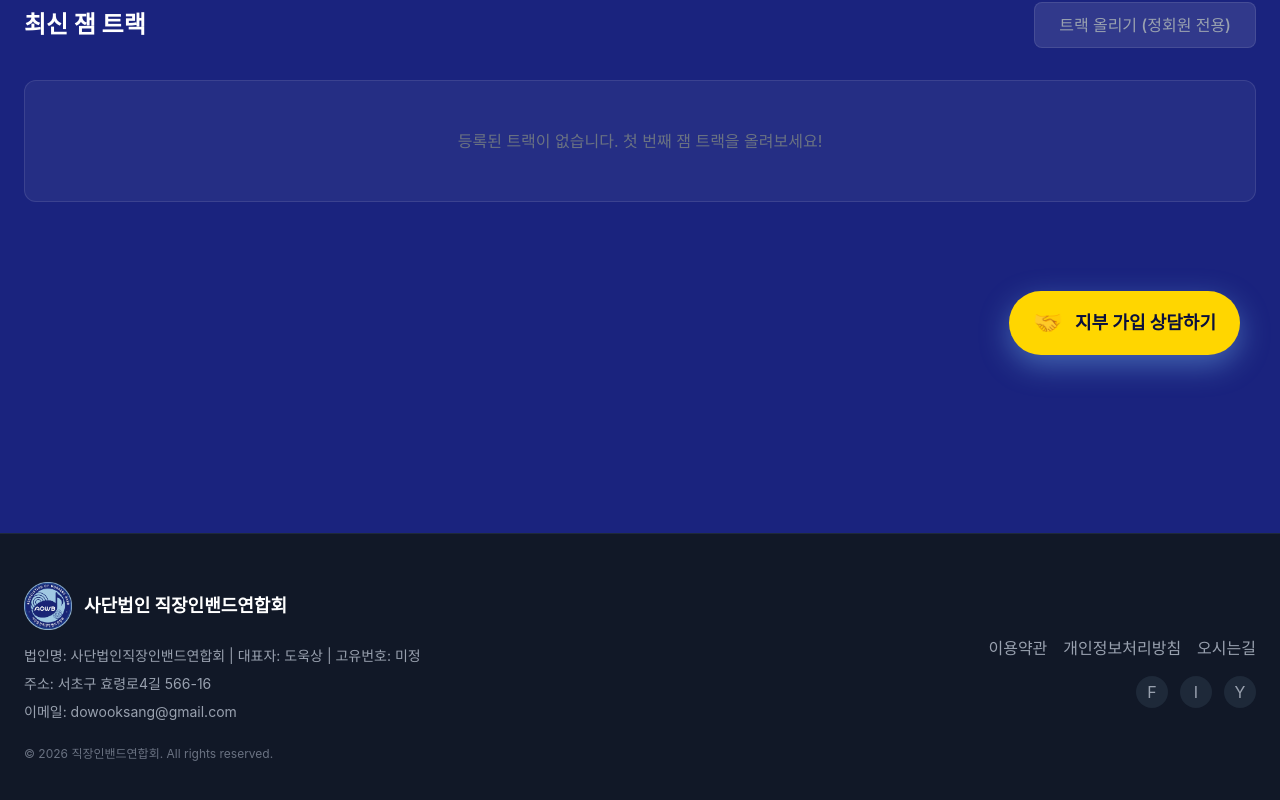
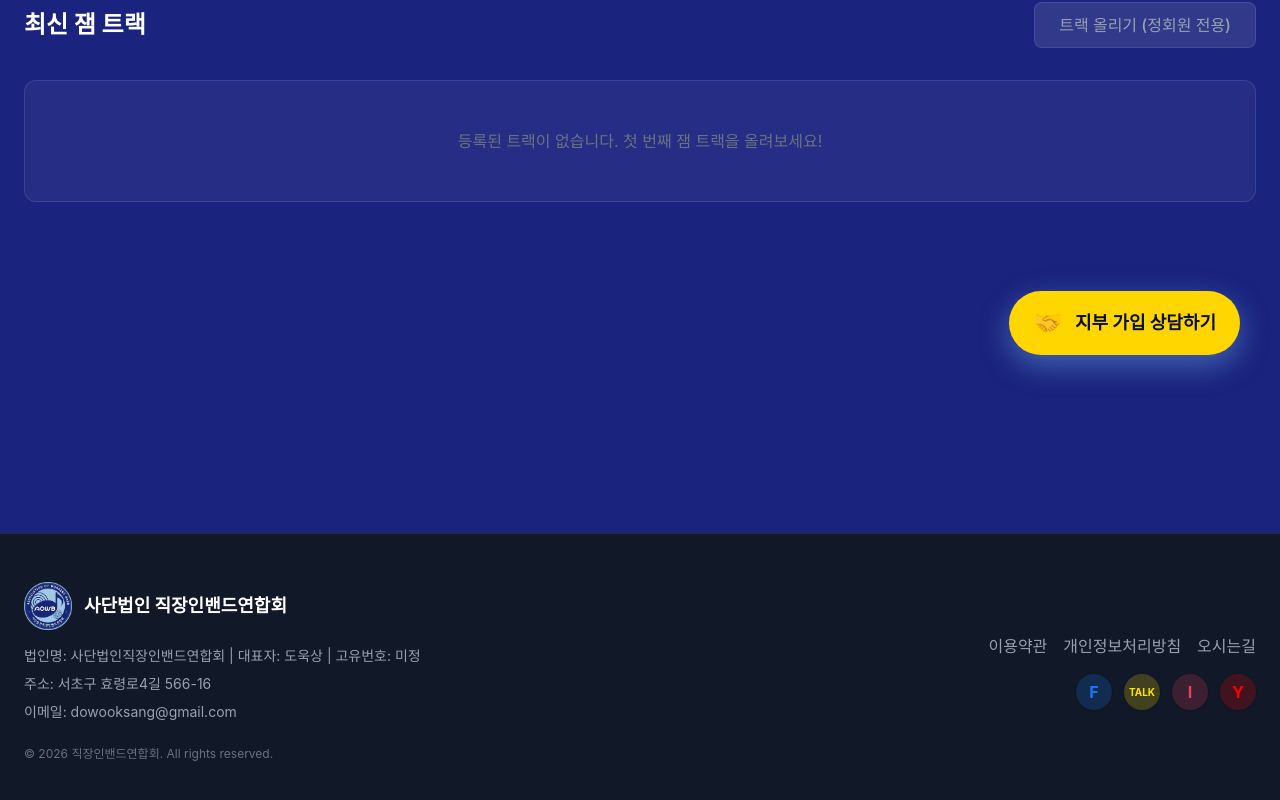
Before and after one commit to dowooksang/-, a Next.js app: page /solo/jam in a window 1280 px wide. Shown: the part 397-1197 px from the top of the page. Built offline with nearby package versions, Linux system fonts and the light colour scheme; a web font is replaced by a local one.

Commit message:
feat: add stats bar, update SNS footer, set 6-level user hierarchy

```diff
--- a/src/app/layout.tsx
+++ b/src/app/layout.tsx
@@ -59,19 +59,23 @@ export default function RootLayout({
                 <Link href="/about/contact" className="hover:text-white transition-colors">오시는길</Link>
               </div>
               <div className="flex gap-3 mt-2 md:mt-0 md:justify-end">
-                {/* SNS Icons placeholders */}
-                <div className="w-8 h-8 rounded-full bg-gray-800 hover:bg-gray-700 flex items-center justify-center cursor-pointer transition-colors">
+                {/* SNS Icons */}
+                <a href="https://facebook.com" target="_blank" rel="noreferrer" className="w-9 h-9 rounded-full bg-[#1877F2]/20 hover:bg-[#1877F2] text-[#1877F2] hover:text-white flex items-center justify-center cursor-pointer transition-all shadow-sm">
                   <span className="sr-only">Facebook</span>
-                  F
-                </div>
-                <div className="w-8 h-8 rounded-full bg-gray-800 hover:bg-gray-700 flex items-center justify-center cursor-pointer transition-colors">
+                  <span className="font-bold">F</span>
+                </a>
+                <a href="https://pf.kakao.com" target="_blank" rel="noreferrer" className="w-9 h-9 rounded-full bg-[#FEE500]/20 hover:bg-[#FEE500] text-[#FEE500] hover:text-[#371D1E] flex items-center justify-center cursor-pointer transition-all shadow-sm">
+                  <span className="sr-only">KakaoTalk</span>
+                  <span className="font-bold text-[10px]">TALK</span>
+                </a>
+                <a href="https://instagram.com" target="_blank" rel="noreferrer" className="w-9 h-9 rounded-full bg-[#E4405F]/20 hover:bg-gradient-to-tr hover:from-[#F58529] hover:via-[#DD2A7B] hover:to-[#8134AF] text-[#E4405F] hover:text-white flex items-center justify-center cursor-pointer transition-all shadow-sm">
                   <span className="sr-only">Instagram</span>
-                  I
-                </div>
-                <div className="w-8 h-8 rounded-full bg-gray-800 hover:bg-gray-700 flex items-center justify-center cursor-pointer transition-colors">
+                  <span className="font-bold">I</span>
+                </a>
+                <a href="https://youtube.com" target="_blank" rel="noreferrer" className="w-9 h-9 rounded-full bg-[#FF0000]/20 hover:bg-[#FF0000] text-[#FF0000] hover:text-white flex items-center justify-center cursor-pointer transition-all shadow-sm">
                   <span className="sr-only">YouTube</span>
-                  Y
-                </div>
+                  <span className="font-bold">Y</span>
+                </a>
               </div>
             </div>
           </div>
--- a/src/app/page.tsx
+++ b/src/app/page.tsx
@@ -23,6 +23,27 @@ export default async function Home() {
           style={{ backgroundImage: "url('https://images.unsplash.com/photo-1516450360452-9312f5e86fc7?q=80&w=2070&auto=format&fit=crop')" }}
         ></div>
         <div className="absolute inset-0 bg-gradient-to-b from-[#0A103D]/90 via-[#0A103D]/60 to-[#0A103D] z-10"></div>
+
+        {/* Association Scale Bar */}
+        <div className="absolute top-0 w-full bg-gradient-to-r from-[#0A103D] via-[#1A2359] to-[#0A103D] border-b border-accent/30 py-3 backdrop-blur-md z-40 shadow-lg">
+          <div className="max-w-7xl mx-auto px-6 flex flex-col sm:flex-row justify-center items-center gap-6 md:gap-24 text-sm md:text-base font-medium">
+            <div className="flex items-center gap-4 group cursor-default">
+              <span className="w-10 h-10 rounded-full bg-blue-500/20 flex items-center justify-center text-xl shadow-[0_0_15px_rgba(59,130,246,0.3)] group-hover:scale-110 transition-transform">👥</span>
+              <div className="flex flex-col">
+                <span className="text-gray-400 text-xs tracking-wider uppercase">전국 총 회원 수</span>
+                <span className="text-white font-black text-2xl tracking-widest text-shadow-sm">12,504<span className="text-sm font-normal text-gray-300 ml-1">명</span></span>
+              </div>
+            </div>
+            <div className="hidden sm:block w-px h-10 bg-white/10"></div>
+            <div className="flex items-center gap-4 group cursor-default">
+              <span className="w-10 h-10 rounded-full bg-accent/20 flex items-center justify-center text-xl shadow-[0_0_15px_rgba(130,200,255,0.3)] group-hover:scale-110 transition-transform">🏢</span>
+              <div className="flex flex-col">
+                <span className="text-gray-400 text-xs tracking-wider uppercase">활성 지부 수</span>
+                <span className="text-white font-black text-2xl tracking-widest text-shadow-sm">42<span className="text-sm font-normal text-gray-300 ml-1">개 지부</span></span>
+              </div>
+            </div>
+          </div>
+        </div>
 
         <div className="relative z-20 text-center px-4 max-w-5xl mx-auto flex flex-col items-center animate-fade-in-up mt-16">
           <span className="px-5 py-2 rounded-full bg-accent/20 text-accent font-bold text-sm mb-6 border border-accent/40 tracking-[0.2em] shadow-[0_0_15px_rgba(130,200,255,0.3)]">
--- a/src/lib/store.ts
+++ b/src/lib/store.ts
@@ -1,10 +1,11 @@
-// 회원 등급 (5단계) 정의
+// 회원 등급 (6단계) 정의
 export enum UserLevel {
-  GUEST = 1,      // 준회원 (가입 직후)
-  MEMBER = 2,     // 정회원 (승인됨, 글쓰기 가능)
-  ACTIVE = 3,     // 활동회원
-  MASTER = 4,     // 밴드마스터
-  ADMIN = 5       // 최고관리자 (실운영진)
+  LV1_GUEST = 1,     // 준회원 (회원가입 직후)
+  LV2_MEMBER = 2,    // 정회원 (지부 인증 완료)
+  LV3_EXCELLENT = 3, // 우수회원 (활동 우수, 공동 행사 참여)
+  LV4_MANAGER = 4,   // 지부장급 (네트워크, 소속 회원 승인 권한)
+  LV5_ADMIN = 5,     // 관리자 (연합회 총괄 본부 스태프)
+  LV6_CEO = 6        // 대표이사 (최고 권한, 최종 의사결정)
 }
 
 export interface User {
@@ -45,7 +46,7 @@ let users: User[] = [
     position: "운영진",
     address: "서울시 강남구",
     status: 'active',
-    level: UserLevel.ADMIN,
+    level: UserLevel.LV6_CEO,
     createdAt: new Date().toISOString(),
   }
 ];
@@ -67,7 +68,7 @@ export const db = {
     const newUser: User = {
       ...userData,
       id: Math.random().toString(36).substring(2, 9),
-      level: UserLevel.GUEST, // 기본값: 준회원
+      level: UserLevel.LV1_GUEST, // 기본값: 준회원
       status: 'pending', // 기본값: 대기 상태
       createdAt: new Date().toISOString()
     };
@@ -79,7 +80,7 @@ export const db = {
     const user = users.find(u => u.id === id);
     if (user) {
       user.status = 'active';
-      user.level = UserLevel.MEMBER; // 승인되면 정회원으로 등급업
+      user.level = UserLevel.LV2_MEMBER; // 승인되면 정회원으로 등급업
       return true;
     }
     return false;
@@ -88,7 +89,7 @@ export const db = {
   appointAdmin: (id: string) => {
     const user = users.find(u => u.id === id);
     if (user) {
-      user.level = UserLevel.ADMIN;
+      user.level = UserLevel.LV5_ADMIN;
       return true;
     }
     return false;
@@ -96,8 +97,8 @@ export const db = {
 
   dismissAdmin: (id: string) => {
     const user = users.find(u => u.id === id);
-    if (user && user.level === UserLevel.ADMIN) {
-      user.level = UserLevel.MEMBER; // 관리자 해임 시 정회원으로 강등
+    if (user && user.level === UserLevel.LV5_ADMIN) {
+      user.level = UserLevel.LV2_MEMBER; // 관리자 해임 시 정회원으로 강등
       return true;
     }
     return false;
@@ -157,8 +158,8 @@ export const db = {
       branch.status = 'approved';
       // 지부장의 UserLevel을 밴드마스터(지부장) 등급으로 상향
       const user = users.find(u => u.id === branch.userId);
-      if (user && user.level < UserLevel.MASTER) {
-        user.level = UserLevel.MASTER;
+      if (user && user.level < UserLevel.LV4_MANAGER) {
+        user.level = UserLevel.LV4_MANAGER;
       }
       return true;
     }
```
